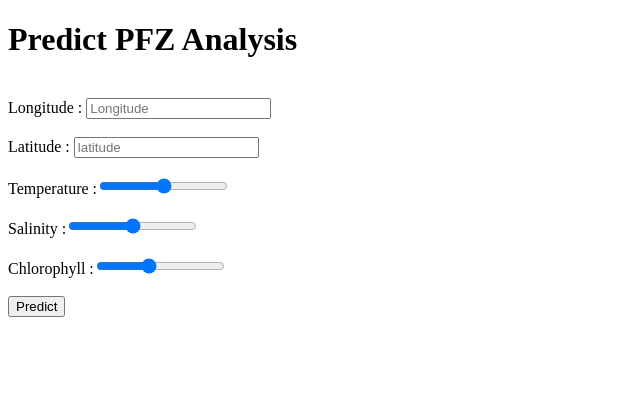
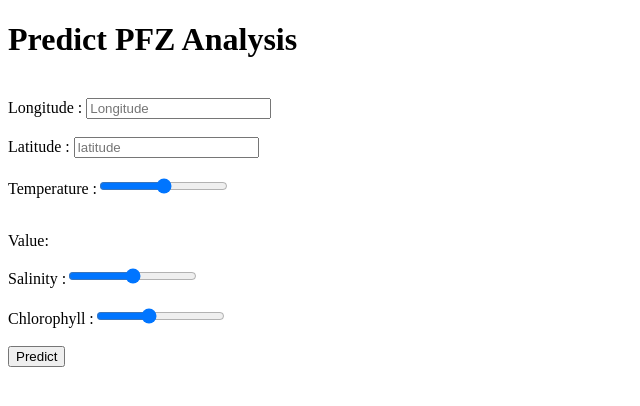
Before and after one commit to Bharath-Shet/PFZ, a Flask app: page / in a window 1280 px wide. Shown: the top 406 px of the page, without its empty margins (0-640 px from the left). Run offline with Flask 2, Linux system fonts and the light colour scheme; parts of the project's set-up code (start-up, migrations or seed data) failed here and were passed over.

Commit message:
Update index.html

```diff
--- a/templates/index.html
+++ b/templates/index.html
@@ -4,7 +4,16 @@
         <meta charset="UTF-8">
         <title>Determine PFZ</title>
     </head>
+    <script>
+    var slider = document.getElementById("SST");
+    var output = document.getElementById("sstop");
+    output.innerHTML = slider.value; // Display the default slider value
 
+    // Update the current slider value (each time you drag the slider handle)
+    slider.oninput = function() {
+      output.innerHTML = this.value;
+    }
+    </script>
     <body>
         <div>
             <h1>Predict PFZ Analysis</h1>
@@ -23,7 +32,8 @@
                   </div>
 
 
-                    Temperature :<input type="range" name="SST" placeholder="temperature" min="22" max="44" required="required"/><br/><br/>
+                    Temperature :<input type="range" name="SST" placeholder="temperature" min="22" max="44" id="SST" step="0.1" required="required"/><br/><br/>
+                    <p>Value: <span id="sstop"></span></p>
                     Salinity :<input type="range" name="SSS" placeholder="salinity" min="22" max="34" required="required"/><br/><br/>
                     Chlorophyll :<input type="range" name="SSC" placeholder="chlorophyll" min="0.5" max="3" required="required"/><br/><br/>
 <!--                 </center> -->
```
